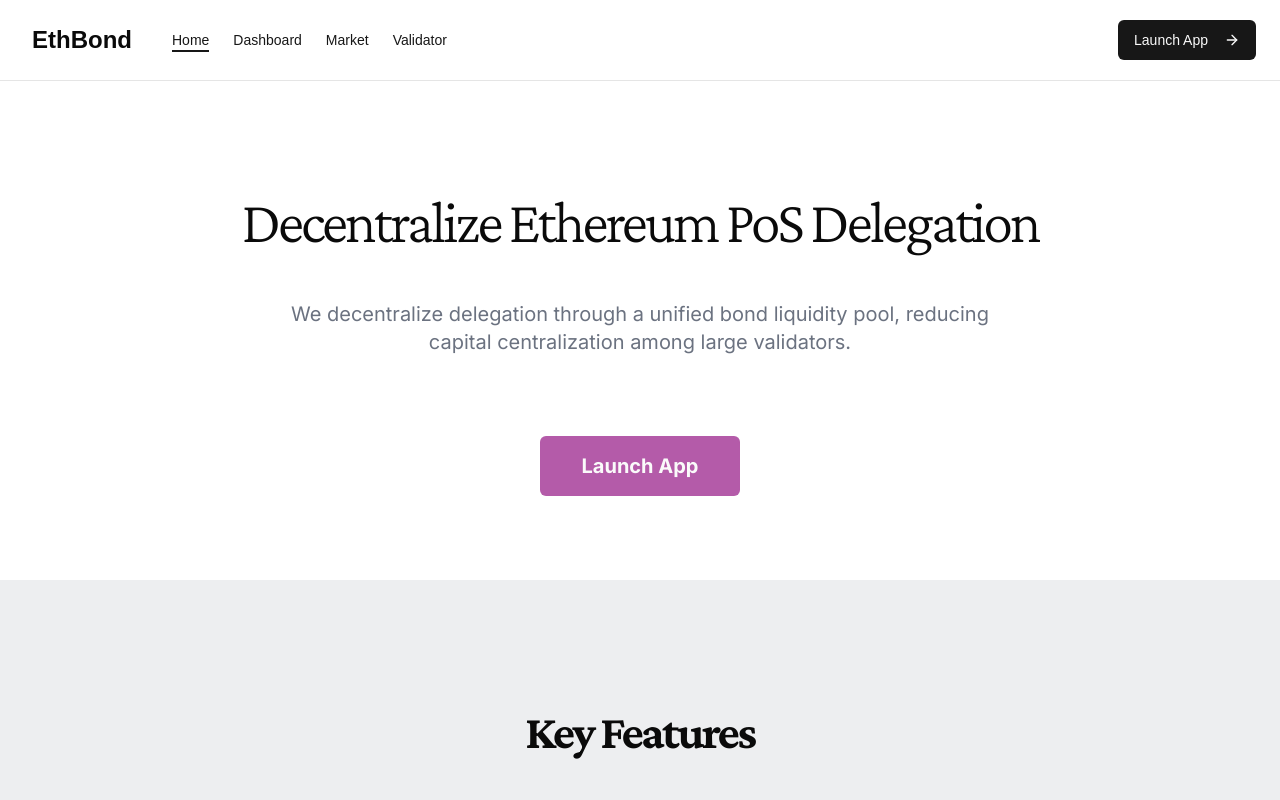
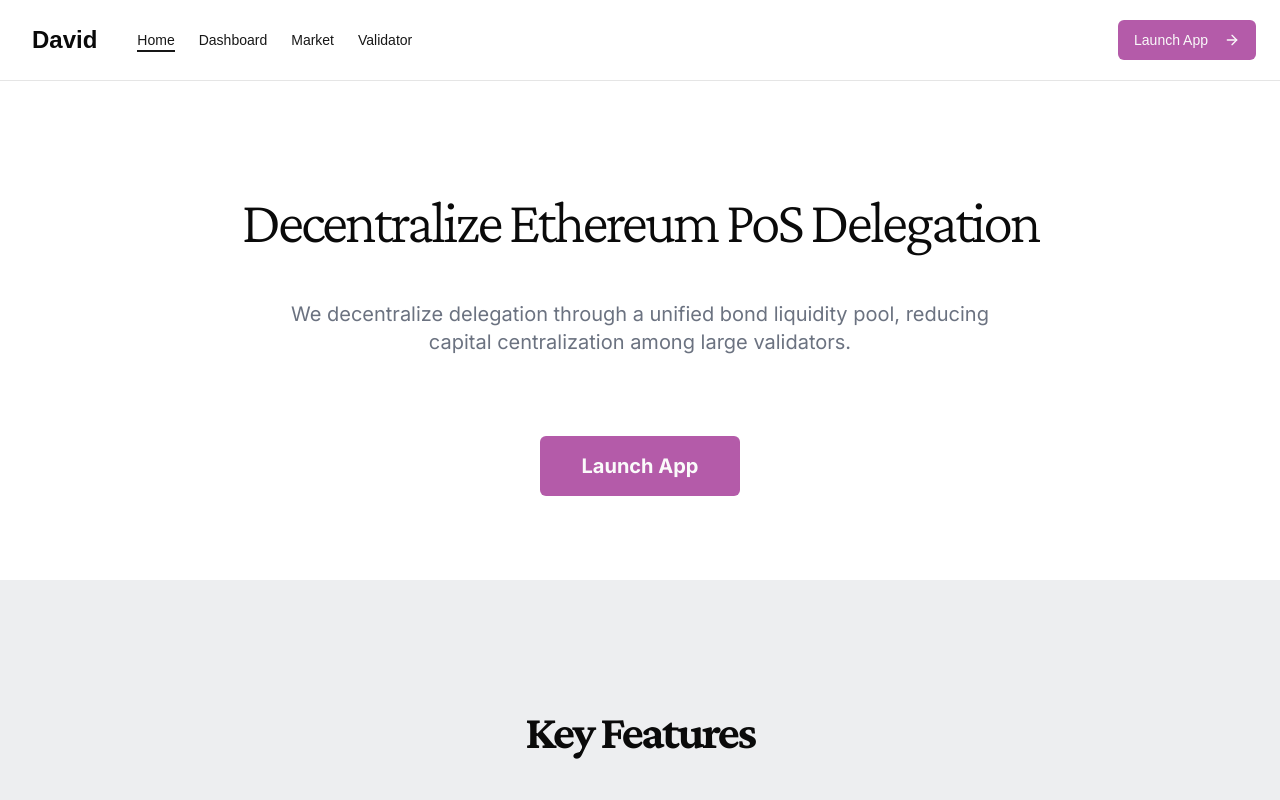
Before and after one commit to b-beam-bab/DavidProtocol, a Next.js app in the folder frontend/: page / in a window 1280 px wide. Shown: the top 800 px of the page. Built offline with nearby package versions, Linux system fonts and the light colour scheme.

Commit message:
Fix header

```diff
--- a/frontend/app/components/layout/Header.tsx
+++ b/frontend/app/components/layout/Header.tsx
@@ -26,7 +26,7 @@ export default function Header() {
     <header className="fixed top-0 left-0 right-0 z-50 border-b bg-background/95 backdrop-blur supports-[backdrop-filter]:bg-background/60">
       <nav className="flex h-20 items-center px-4 md:px-6">
         <Link className="flex items-center justify-center" href="/">
-          <span className="ml-2 text-2xl font-bold">EthBond</span>
+          <span className="ml-2 text-2xl font-bold">David</span>
         </Link>
 
         <div className="ml-10 hidden md:flex md:gap-x-6">
@@ -74,7 +74,7 @@ export default function Header() {
         ) : (
           <nav className="ml-auto">
             <Link href="/market">
-              <Button>
+              <Button className="bg-[#B45BA9] hover:bg-[#B45BA9]/80">
                 Launch App
                 <ArrowRight className="ml-2 h-4 w-4" />
               </Button>
```
